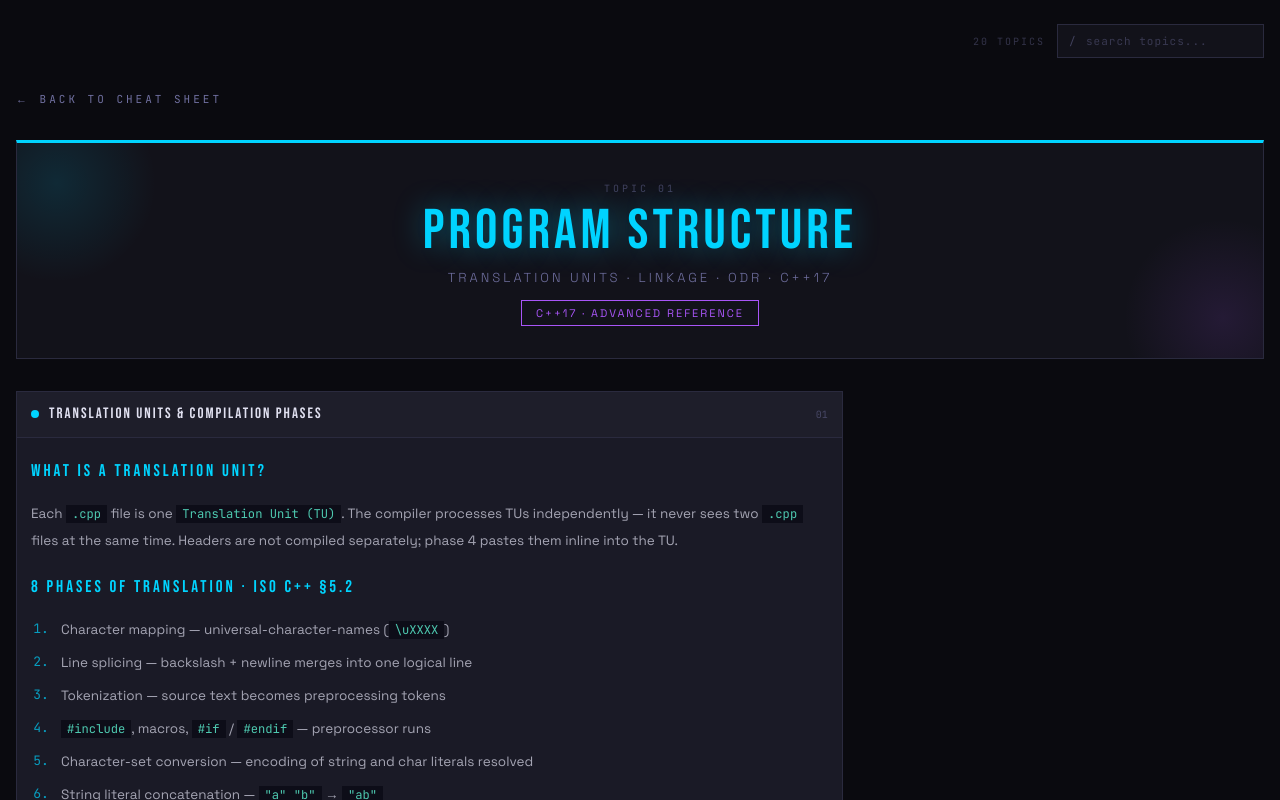
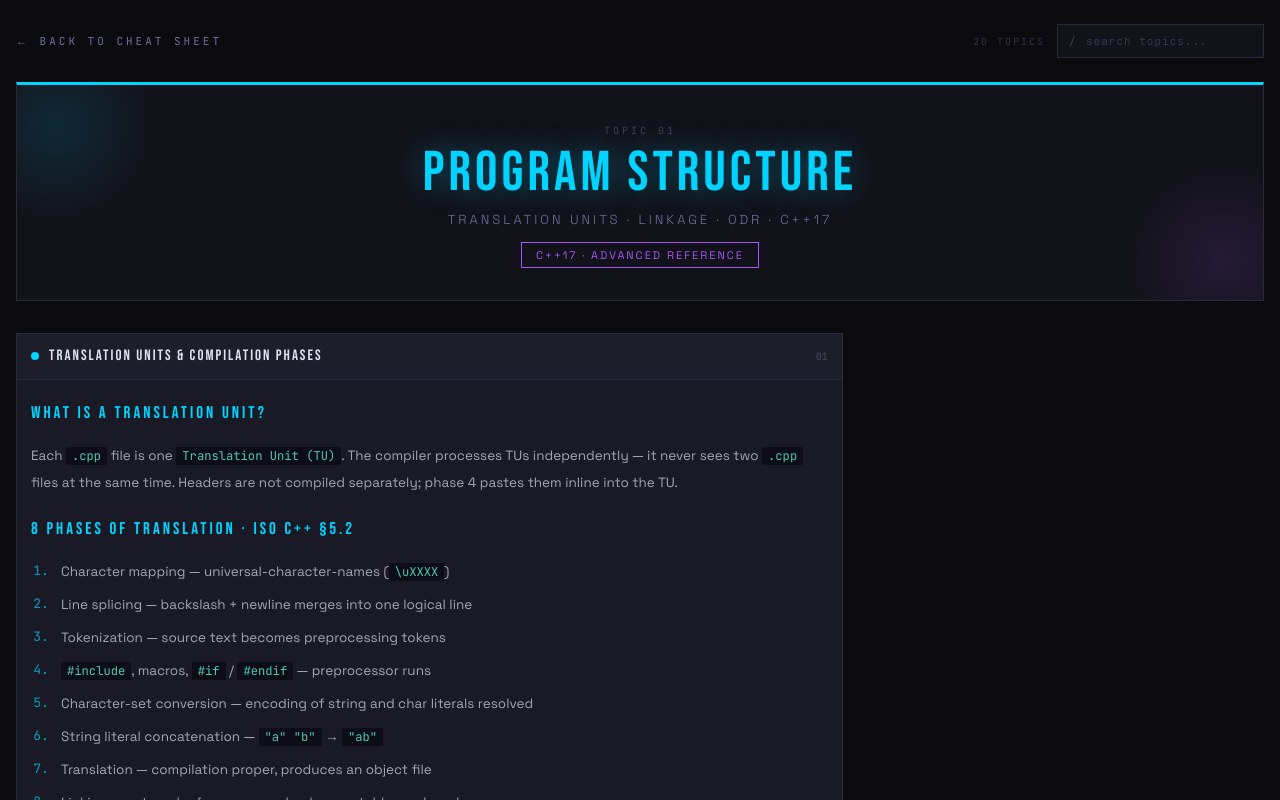
Before and after one commit to mbKaleb/cpp-blueprint-neon-segfault, a Next.js app: page /topics/program-structure in a window 1280 px wide. Shown: the top 800 px of the page. Built offline with nearby package versions, Linux system fonts and the light colour scheme.

Commit message:
moved the back to sheet button around, fixed its positioning

```diff
--- a/app/layout.tsx
+++ b/app/layout.tsx
@@ -35,7 +35,7 @@ export default function RootLayout({
       className={`${spaceGrotesk.variable} ${jetbrainsMono.variable} ${bebasNeue.variable} antialiased`}
     >
       <body className="flex flex-col min-h-screen">
-        <main className="flex-1 px-4 py-6 max-w-[1400px] mx-auto w-full">
+        <main className="relative flex-1 px-4 py-6 max-w-[1400px] mx-auto w-full">
           <SearchBar />
           {children}
         </main>
--- a/app/topics/[slug]/layout.tsx
+++ b/app/topics/[slug]/layout.tsx
@@ -17,14 +17,12 @@ export default async function TopicLayout({
 
   return (
     <>
-      <div className="h-[34px] flex items-center mb-6">
-        <Link
-          href="/"
-          className="inline-flex items-center gap-2 font-mono text-[11px] tracking-[3px] uppercase text-muted hover:text-accent transition-colors"
-        >
-          ← Back to Cheat Sheet
-        </Link>
-      </div>
+      <Link
+        href="/"
+        className="absolute top-6 left-4 h-[34px] inline-flex items-center gap-2 font-mono text-[11px] tracking-[3px] uppercase text-muted hover:text-accent transition-colors"
+      >
+        ← Back to Cheat Sheet
+      </Link>
 
       <PageHeader
         label={`Topic ${topic.num}`}
```
